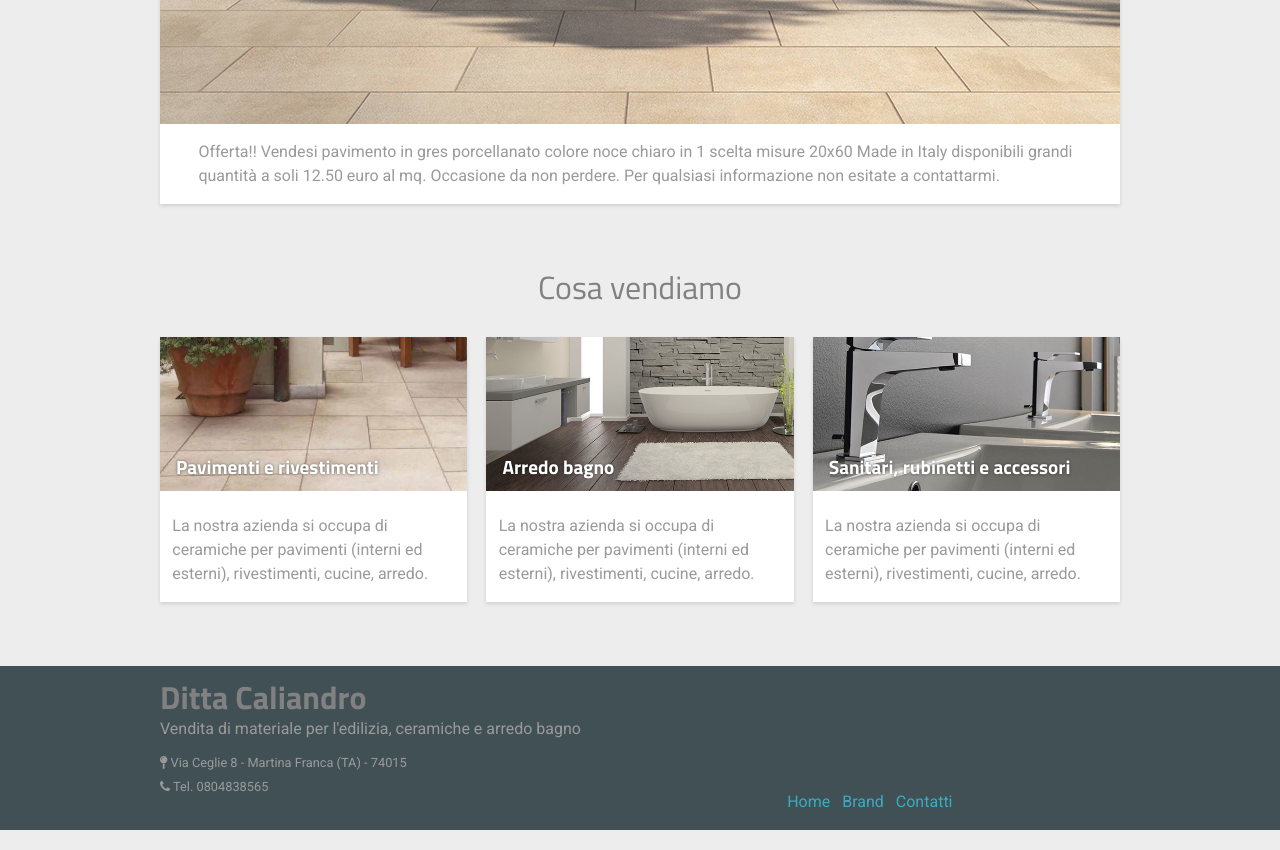
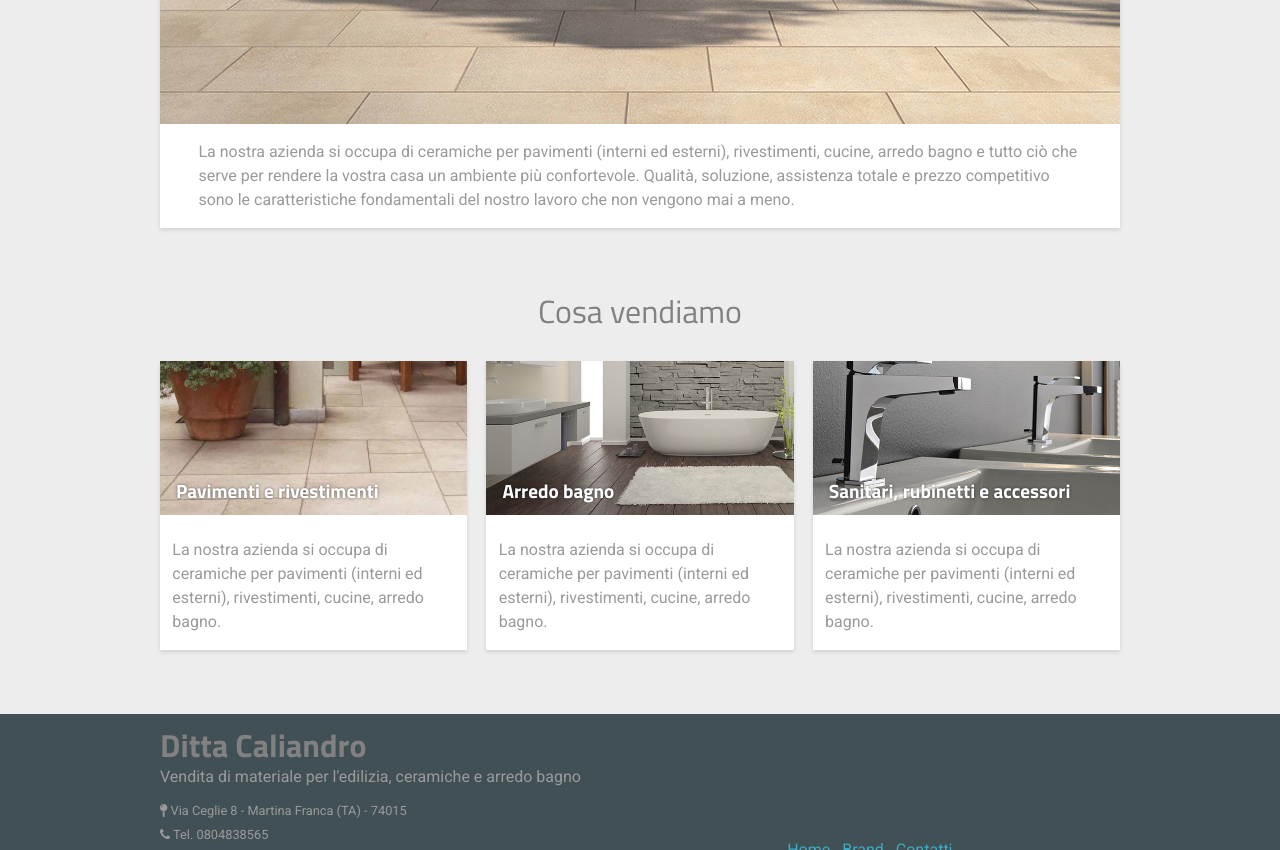
Before and after one commit to dittacaliandro/dittacaliandro.github.io, a website: page index.html in a window 1280 px wide. Shown: the part 420-1270 px from the top of the page. Drawn offline with nearby package versions, Linux system fonts and the light colour scheme.

Commit message:
Added new temporary descriptions

```diff
--- a/index.html
+++ b/index.html
@@ -64,7 +64,7 @@
 					<img src="img/slider-03.jpg" />
 			  </div>
 			  <div class="home-slider__welcome-text">
-			    Offerta!! Vendesi pavimento in gres porcellanato colore noce chiaro in 1 scelta misure 20x60 Made in Italy disponibili grandi quantità a soli 12.50 euro al mq. Occasione da non perdere. Per qualsiasi informazione non esitate a contattarmi.
+			    La nostra azienda si occupa di ceramiche per pavimenti (interni ed esterni), rivestimenti, cucine, arredo bagno e tutto ciò che serve per rendere la vostra casa un ambiente più confortevole. Qualità, soluzione, assistenza totale e prezzo competitivo sono le caratteristiche fondamentali del nostro lavoro che non vengono mai a meno.
 			  </div>
 			</div>
 
@@ -82,7 +82,7 @@
 				  </div>
 
 					<div class="card__description">
-						La nostra azienda si occupa di ceramiche per pavimenti (interni ed esterni), rivestimenti, cucine, arredo.
+						La nostra azienda si occupa di ceramiche per pavimenti (interni ed esterni), rivestimenti, cucine, arredo bagno.
 					</div>
 
 					<!-- <div class="card__link">
@@ -97,7 +97,7 @@
 				  </div>
 
 					<div class="card__description">
-						La nostra azienda si occupa di ceramiche per pavimenti (interni ed esterni), rivestimenti, cucine, arredo.
+						La nostra azienda si occupa di ceramiche per pavimenti (interni ed esterni), rivestimenti, cucine, arredo bagno.
 					</div>
 
 					<!-- <div class="card__link">
@@ -112,7 +112,7 @@
 				  </div>
 
 					<div class="card__description">
-						La nostra azienda si occupa di ceramiche per pavimenti (interni ed esterni), rivestimenti, cucine, arredo.
+						La nostra azienda si occupa di ceramiche per pavimenti (interni ed esterni), rivestimenti, cucine, arredo bagno.
 					</div>
 
 					<!-- <div class="card__link">
```
Also changed, not shown: contatti/index.html (+0 -3 lines).
